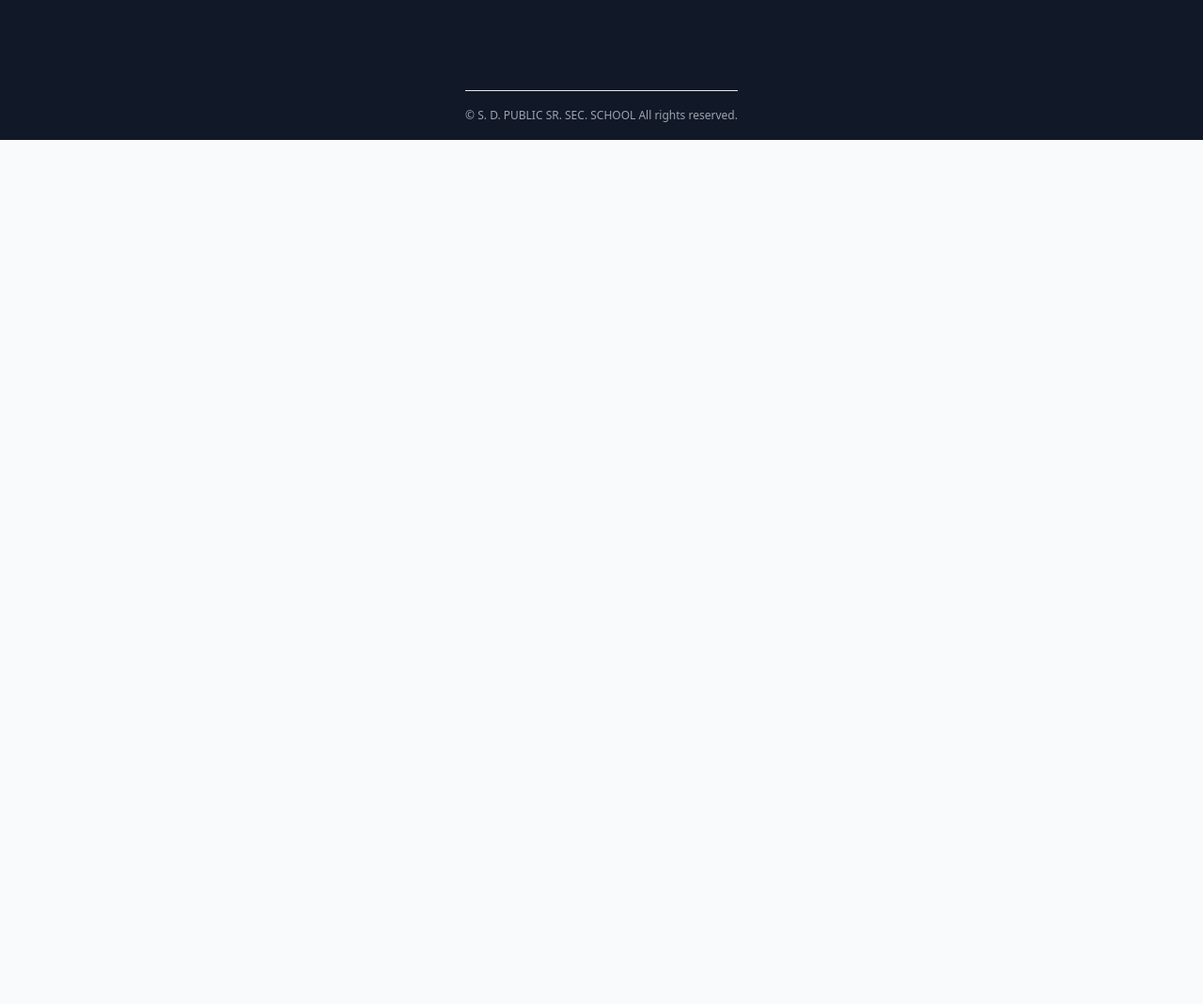
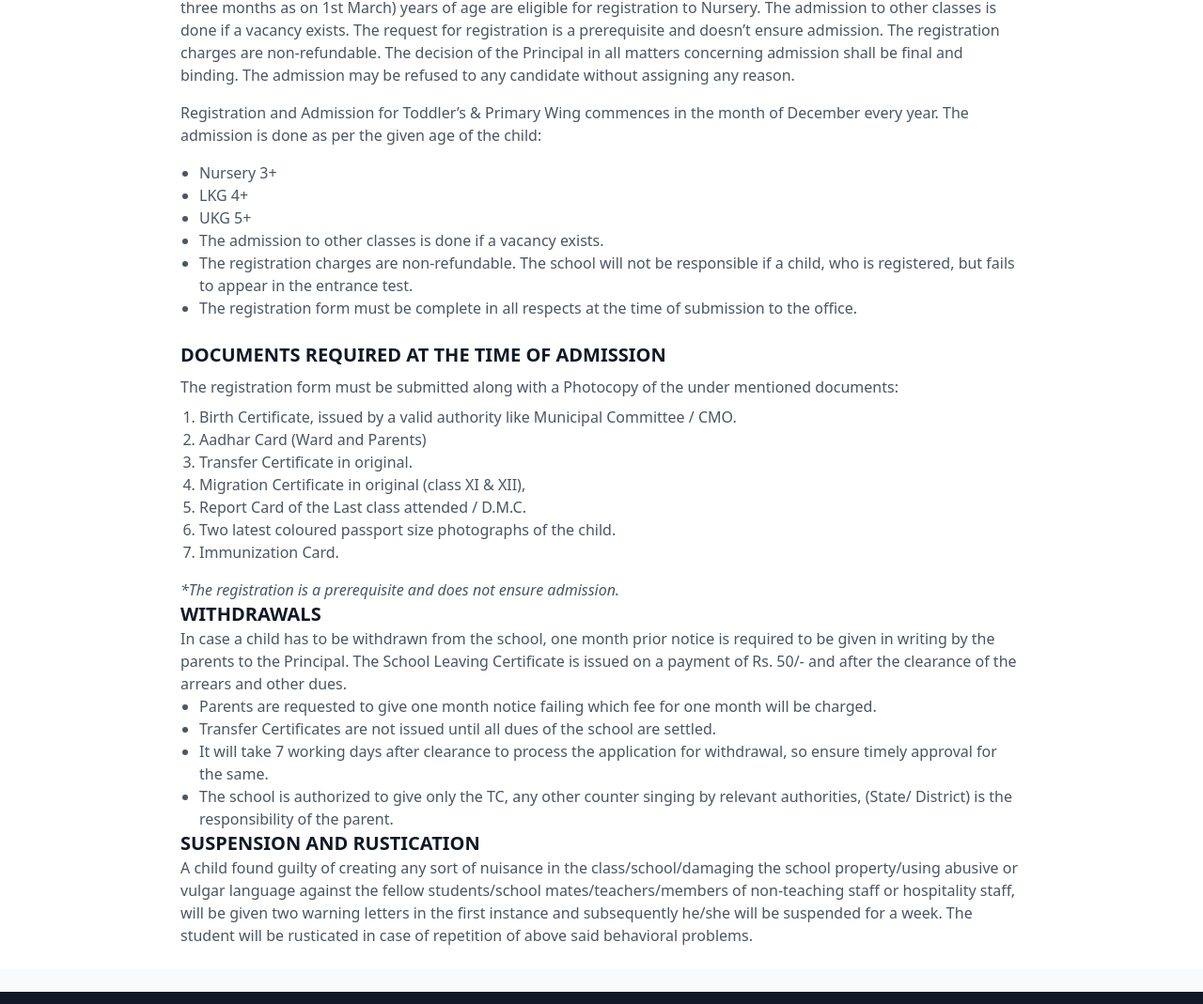
Before and after one commit to MananPathak13/School_Website, a plain HTML site: page admissions.html in a window 1280 px wide. Shown: the part 1128-2197 px from the top of the page at 94% size. Before the commit the page ends 1277 px from the top, so only its background shows below. Drawn offline with nearby package versions, Linux system fonts and the light colour scheme.

Commit message:
Update admissions.html

```diff
--- a/admissions.html
+++ b/admissions.html
@@ -18,10 +18,13 @@
                 </a>
             </div>
             <div class="flex lg:hidden">
-              <button type="button" id="openMobileMenu" class="-m-2.5 inline-flex items-center justify-center rounded-md p-2.5 text-gray-700">
+                <button type="button" id="openMobileMenu"
+                    class="-m-2.5 inline-flex items-center justify-center rounded-md p-2.5 text-gray-700">
                     <span class="sr-only">Open main menu</span>
-                  <svg class="h-6 w-6" fill="none" viewBox="0 0 24 24" stroke-width="1.5" stroke="currentColor" aria-hidden="true">
-                      <path stroke-linecap="round" stroke-linejoin="round" d="M3.75 6.75h16.5M3.75 12h16.5m-16.5 5.25h16.5" />
+                    <svg class="h-6 w-6" fill="none" viewBox="0 0 24 24" stroke-width="1.5" stroke="currentColor"
+                        aria-hidden="true">
+                        <path stroke-linecap="round" stroke-linejoin="round"
+                            d="M3.75 6.75h16.5M3.75 12h16.5m-16.5 5.25h16.5" />
                     </svg>
                 </button>
             </div>
@@ -33,14 +36,16 @@
                 <a href="contact.html" class="text-sm font-semibold leading-6 text-gray-900">Contact us</a>
             </div>
             <div class="hidden lg:flex lg:flex-1 lg:justify-end">
-              <a href="#" class="text-sm font-semibold leading-6 text-gray-900">Log in <span aria-hidden="true">&rarr;</span></a>
+                <a href="#" class="text-sm font-semibold leading-6 text-gray-900">Log in <span
+                        aria-hidden="true">&rarr;</span></a>
             </div>
         </nav>
         <!-- Mobile menu, show/hide based on menu open state. -->
         <div id="mobileMenu" class="lg:hidden" role="dialog" aria-modal="true" style="display: none;">
             <!-- Background backdrop, show/hide based on slide-over state. -->
             <div class="fixed inset-0 z-50"></div>
-          <div class="fixed inset-y-0 right-0 z-50 w-full overflow-y-auto bg-white px-6 py-6 sm:max-w-sm sm:ring-1 sm:ring-gray-900/10">
+            <div
+                class="fixed inset-y-0 right-0 z-50 w-full overflow-y-auto bg-white px-6 py-6 sm:max-w-sm sm:ring-1 sm:ring-gray-900/10">
                 <div class="flex items-center justify-between">
                     <a href="#" class="-m-1.5 p-1.5">
                         <span class="sr-only">S. D. Public School</span>
@@ -48,7 +53,8 @@
                     </a>
                     <button type="button" id="closeMobileMenu" class="-m-2.5 rounded-md p-2.5 text-gray-700">
                         <span class="sr-only">Close menu</span>
-                      <svg class="h-6 w-6" fill="none" viewBox="0 0 24 24" stroke-width="1.5" stroke="currentColor" aria-hidden="true">
+                        <svg class="h-6 w-6" fill="none" viewBox="0 0 24 24" stroke-width="1.5" stroke="currentColor"
+                            aria-hidden="true">
                             <path stroke-linecap="round" stroke-linejoin="round" d="M6 18L18 6M6 6l12 12" />
                         </svg>
                     </button>
@@ -150,8 +156,9 @@
                                 <!-- Icon -->
                             </svg>
                             <div class="ml-4">
-                                <a href="/contact.html" class="text-base font-semibold text-indigo-600 hover:text-indigo-500">
-                                    Contact us to start your application online
+                                <a href="/contact.html"
+                                    class="text-base font-semibold text-indigo-600 hover:text-indigo-500">
+                                    Contact us to start your application
                                     <span aria-hidden="true"> &rarr;</span>
                                 </a>
                             </div>
@@ -160,7 +167,84 @@
                 </div>
             </div>
         </div>
+        <div class="bg-white py-6 px-4 sm:px-6 lg:px-8">
+            <div class="max-w-4xl mx-auto">
+                <h2 class="text-2xl font-extrabold text-gray-900">REGISTRATION & ADMISSION</h2>
+                <p class="mt-4 text-gray-600">
+                    The registration for the new admissions commences in the month of January every year. The new
+                    admission is open for Nursery and for a limited number of seats vacant in other classes. The
+                    children who have completed three (Plus, Minus three months as on 1st March) years of age are
+                    eligible for registration to Nursery. The admission to other classes is done if a vacancy exists.
+                    The request for registration is a prerequisite and doesn’t ensure admission. The registration
+                    charges are non-refundable. The decision of the Principal in all matters concerning admission shall
+                    be final and binding. The admission may be refused to any candidate without assigning any reason.
+                </p>
+                <p class="mt-4 text-gray-600">
+                    Registration and Admission for Toddler’s & Primary Wing commences in the month of December every
+                    year. The admission is done as per the given age of the child:
+                </p>
+                <ul class="list-disc pl-5 mt-4 text-gray-600">
+                    <li>Nursery 3+</li>
+                    <li>LKG 4+</li>
+                    <li>UKG 5+</li>
+                    <li>The admission to other classes is done if a vacancy exists.</li>
+                    <li>The registration charges are non-refundable. The school will not be responsible if a child, who
+                        is registered, but fails to appear in the entrance test.</li>
+                    <li>The registration form must be complete in all respects at the time of submission to the office.
+                    </li>
+                </ul>
+                <h3 class="mt-6 text-xl font-bold text-gray-900">DOCUMENTS REQUIRED AT THE TIME OF ADMISSION</h3>
+                <p class="mt-2 text-gray-600">
+                    The registration form must be submitted along with a Photocopy of the under mentioned documents:
+                </p>
+                <ul class="list-decimal pl-5 mt-2 text-gray-600">
+                    <li>Birth Certificate, issued by a valid authority like Municipal Committee / CMO.</li>
+                    <li>Aadhar Card (Ward and Parents)</li>
+                    <li>Transfer Certificate in original.</li>
+                    <li>Migration Certificate in original (class XI & XII),</li>
+                    <li>Report Card of the Last class attended / D.M.C.</li>
+                    <li>Two latest coloured passport size photographs of the child.</li>
+                    <li>Immunization Card.</li>
+                </ul>
+                <p class="mt-4 text-gray-600 italic">
+                    *The registration is a prerequisite and does not ensure admission.
+                </p>
+
+                <!-- Withdrawals Section -->
+                <div>
+                    <h3 class="text-xl font-bold text-gray-900">WITHDRAWALS</h3>
+                    <p class="text-gray-600">
+                        In case a child has to be withdrawn from the school, one month prior notice is required to be
+                        given in writing by the parents to the Principal. The School Leaving Certificate is issued on a
+                        payment of Rs. 50/- and after the clearance of the arrears and other dues.
+                    </p>
+                    <ul class="list-disc pl-5 text-gray-600">
+                        <li>Parents are requested to give one month notice failing which fee for one month will be
+                            charged.</li>
+                        <li>Transfer Certificates are not issued until all dues of the school are settled.</li>
+                        <li>It will take 7 working days after clearance to process the application for withdrawal, so
+                            ensure timely approval for the same.</li>
+                        <li>The school is authorized to give only the TC, any other counter singing by relevant
+                            authorities, (State/ District) is the responsibility of the parent.</li>
+                    </ul>
                 </div>
+
+                <!-- Suspension and Rustication Section -->
+                <div>
+                    <h3 class="text-xl font-bold text-gray-900">SUSPENSION AND RUSTICATION</h3>
+                    <p class="text-gray-600">
+                        A child found guilty of creating any sort of nuisance in the class/school/damaging the school
+                        property/using abusive or vulgar language against the fellow students/school
+                        mates/teachers/members of non-teaching staff or hospitality staff, will be given two warning
+                        letters in the first instance and subsequently he/she will be suspended for a week. The student
+                        will be rusticated in case of repetition of above said behavioral problems.
+                    </p>
+                </div>
+            </div>
+
+        </div>
+    </div>
+
     <footer class="bg-gray-900 text-white flex flex-col items-center justify-center pt-4 pb-4 mt-6">
         <h2 id="footer-heading" class="sr-only">Footer</h2>
         <div class="text-center mb-1">
@@ -177,11 +261,14 @@
                         clip-rule="evenodd" />
                 </svg>
             </a>
-                          <a href="https://maps.app.goo.gl/hpeM7QfDndsSJkGGA" target="_blank" class="text-gray-500 hover:text-gray-400">
+            <a href="https://maps.app.goo.gl/hpeM7QfDndsSJkGGA" target="_blank"
+                class="text-gray-500 hover:text-gray-400">
                 <span class="sr-only">Find us on Google Maps</span>
-                            <svg class="h-6 w-6" fill="currentColor" xmlns="http://www.w3.org/2000/svg" viewBox="0 0 24 24" aria-hidden="true">
+                <svg class="h-6 w-6" fill="currentColor" xmlns="http://www.w3.org/2000/svg" viewBox="0 0 24 24"
+                    aria-hidden="true">
                     <!-- Location icon SVG -->
-                                <path d="M12 2C8.13 2 5 5.13 5 9c0 5.25 7 13 7 13s7-7.75 7-13c0-3.87-3.13-7-7-7zm0 9.5c-1.38 0-2.5-1.12-2.5-2.5S10.62 6.5 12 6.5s2.5 1.12 2.5 2.5S13.38 11.5 12 11.5z"/>
+                    <path
+                        d="M12 2C8.13 2 5 5.13 5 9c0 5.25 7 13 7 13s7-7.75 7-13c0-3.87-3.13-7-7-7zm0 9.5c-1.38 0-2.5-1.12-2.5-2.5S10.62 6.5 12 6.5s2.5 1.12 2.5 2.5S13.38 11.5 12 11.5z" />
                 </svg>
             </a>
 
@@ -203,20 +290,22 @@
             </a>
             <a href="tel:9653333249" class="text-gray-500 hover:text-gray-400">
                 <span class="sr-only">Call Us</span>
-                            <svg class="h-6 w-6" fill="currentColor" xmlns="http://www.w3.org/2000/svg" viewBox="0 0 24 24" aria-hidden="true">
+                <svg class="h-6 w-6" fill="currentColor" xmlns="http://www.w3.org/2000/svg" viewBox="0 0 24 24"
+                    aria-hidden="true">
                     <path d="M20.821,15.912l-3.462-1.539c-0.277-0.123-0.599-0.046-0.818,0.173l-1.359,1.359
                                     c-1.445-0.77-2.673-1.998-3.443-3.443l1.359-1.359c0.218-0.218,0.295-0.54,0.173-0.818l-1.539-3.461
                                     c-0.123-0.277-0.394-0.448-0.691-0.448h-4c-0.553,0-1,0.447-1,1v7c0,4.418,3.582,8,8,8c4.418,0,8-3.582,8-8v-0.5
-                                    C21.269,16.306,20.944,16.035,20.821,15.912z"/>
+                                    C21.269,16.306,20.944,16.035,20.821,15.912z" />
                 </svg>
             </a>
             <a href="mailto:sdpublicschool04@gmail.com" class="text-gray-500 hover:text-gray-400">
                 <span class="sr-only">Email Us</span>
-                          <svg class="h-6 w-6" fill="currentColor" viewBox="0 0 24 24" xmlns="http://www.w3.org/2000/svg" aria-hidden="true">
+                <svg class="h-6 w-6" fill="currentColor" viewBox="0 0 24 24" xmlns="http://www.w3.org/2000/svg"
+                    aria-hidden="true">
                     <!-- Email icon SVG -->
                     <path d="M20,4H4C2.897,4,2,4.897,2,6v12c0,1.103,0.897,2,2,2h16c1.103,0,2-0.897,2-2V6C22,4.897,21.103,4,20,4z M20,6v0.511
                                   l-8,5.223l-8-5.223V6H20z M4,18V7.733l7.386,4.845c0.205,0.135,0.458,0.201,0.707,0.201s0.502-0.066,0.707-0.201L20,7.733V18
-                                  H4z"/>
+                                  H4z" />
                 </svg>
             </a>
 
```
Lines whose indentation alone changed are shown as unchanged.
